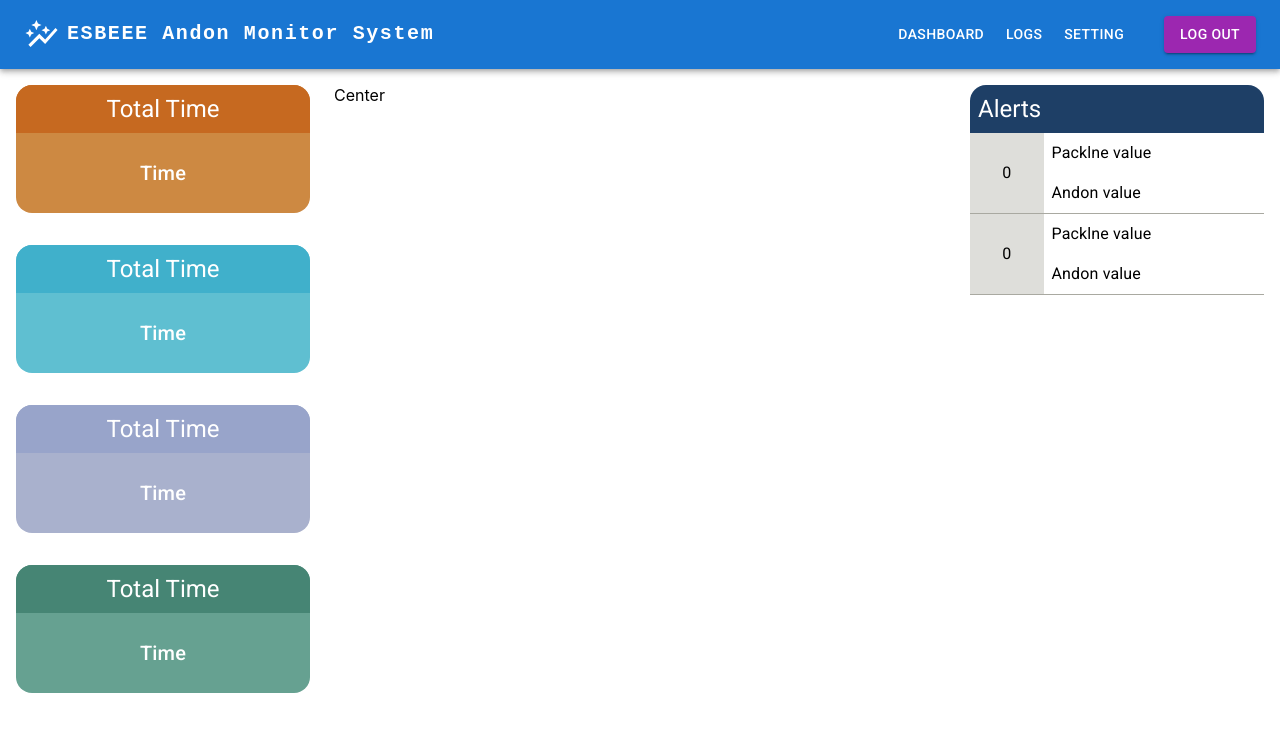
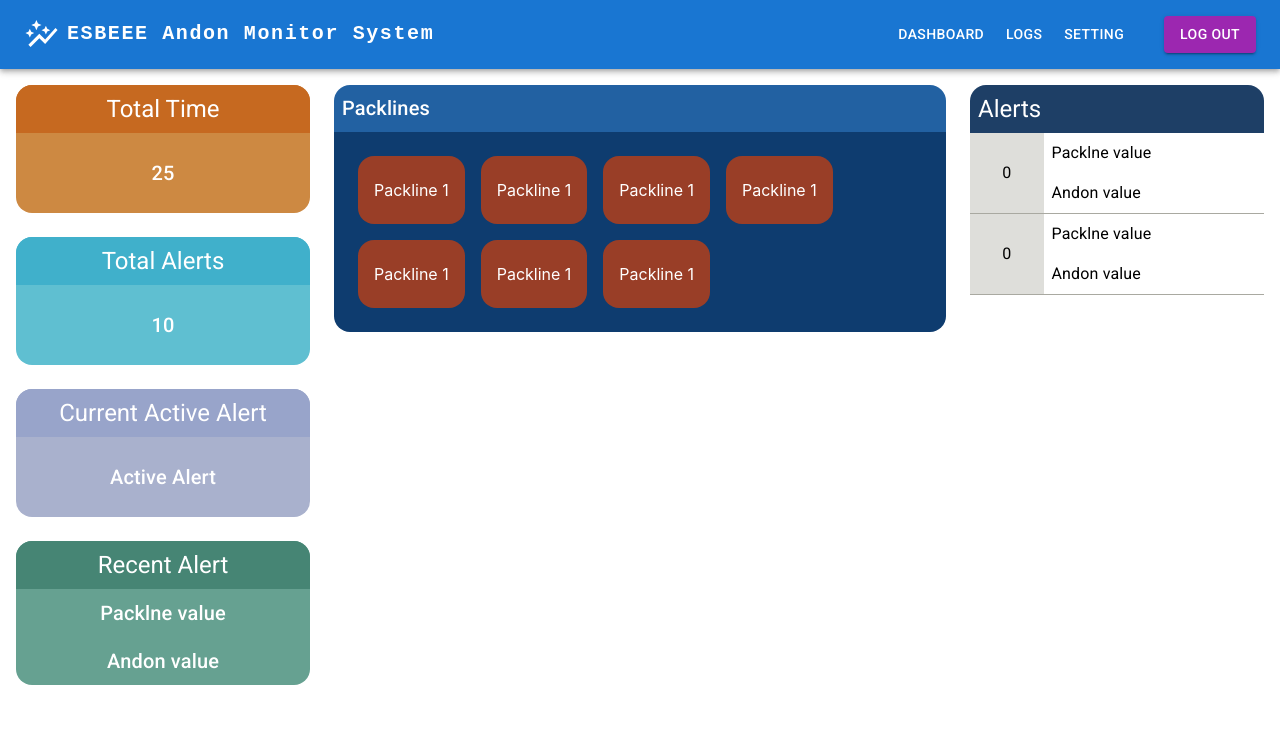
Before and after one commit to omkarkolate/webapp, a React (Create React App) app: page / in a window 1280 px wide. Shown: the top 732 px of the page. Built offline with nearby package versions, Linux system fonts and the light colour scheme.

Commit message:
feat: Completed Dashboard design

```diff
--- a/src/pages/dashboard/Dashboard.jsx
+++ b/src/pages/dashboard/Dashboard.jsx
@@ -8,7 +8,7 @@ export function Dashboard() {
       <Box sx={{ flexGrow: 1, p: 2 }}>
         <Grid container spacing={3}>
           <Grid item xs>
-            <Stack spacing={4}>
+            <Stack spacing={3}>
               <Box sx={{ borderRadius: 4, bgcolor: "#cd8942" }}>
                 <Typography
                   variant="h5"
@@ -31,7 +31,7 @@ export function Dashboard() {
                     color: "white",
                   }}
                 >
-                  Time
+                  25
                 </Typography>
               </Box>
               <Box sx={{ borderRadius: 4, bgcolor: "#5fbfd1" }}>
@@ -45,7 +45,7 @@ export function Dashboard() {
                     borderRadius: "16px 16px 0 0",
                   }}
                 >
-                  Total Time
+                  Total Alerts
                 </Typography>
                 <Typography
                   variant="h6"
@@ -56,7 +56,7 @@ export function Dashboard() {
                     color: "white",
                   }}
                 >
-                  Time
+                  10
                 </Typography>
               </Box>
               <Box sx={{ borderRadius: 4, bgcolor: "#a9b1cd" }}>
@@ -70,7 +70,7 @@ export function Dashboard() {
                     borderRadius: "16px 16px 0 0",
                   }}
                 >
-                  Total Time
+                  Current Active Alert
                 </Typography>
                 <Typography
                   variant="h6"
@@ -81,7 +81,7 @@ export function Dashboard() {
                     color: "white",
                   }}
                 >
-                  Time
+                  Active Alert
                 </Typography>
               </Box>
               <Box sx={{ borderRadius: 4, bgcolor: "#66a191" }}>
@@ -95,24 +95,127 @@ export function Dashboard() {
                     borderRadius: "16px 16px 0 0",
                   }}
                 >
-                  Total Time
+                  Recent Alert
+                </Typography>
+                <Stack spacing={2} p={1}>
+                  <Typography
+                    variant="h6"
+                    sx={{
+                      textAlign: "center",
+                      color: "white",
+                    }}
+                  >
+                    Packlne value
                   </Typography>
                   <Typography
                     variant="h6"
                     sx={{
                       textAlign: "center",
-                    px: 4,
-                    py: 3,
                       color: "white",
                     }}
                   >
-                  Time
+                    Andon value
                   </Typography>
+                </Stack>
               </Box>
             </Stack>
           </Grid>
           <Grid item xs={6}>
-            Center
+            <Box borderRadius={4}>
+              <Typography
+                variant="subtitle2"
+                sx={{
+                  borderRadius: "16px 16px 0 0",
+                  fontSize: 20,
+                  bgcolor: "#2261a2",
+                  color: "white",
+                  p: 1,
+                }}
+              >
+                Packlines
+              </Typography>
+              <Box
+                bgcolor="#0e3c6f"
+                p={2}
+                sx={{
+                  display: "flex",
+                  flexWrap: "wrap",
+                  alignContent: "flex-start",
+                  borderRadius: "0 0 16px 16px",
+                }}
+              >
+                <Box
+                  bgcolor="#993e27"
+                  p={2}
+                  py={3}
+                  color="white"
+                  borderRadius={4}
+                  m={1}
+                >
+                  Packline 1
+                </Box>
+                <Box
+                  bgcolor="#993e27"
+                  p={2}
+                  py={3}
+                  color="white"
+                  borderRadius={4}
+                  m={1}
+                >
+                  Packline 1
+                </Box>
+                <Box
+                  bgcolor="#993e27"
+                  p={2}
+                  py={3}
+                  color="white"
+                  borderRadius={4}
+                  m={1}
+                >
+                  Packline 1
+                </Box>
+                <Box
+                  bgcolor="#993e27"
+                  p={2}
+                  py={3}
+                  color="white"
+                  borderRadius={4}
+                  m={1}
+                >
+                  Packline 1
+                </Box>
+                <Box
+                  bgcolor="#993e27"
+                  p={2}
+                  py={3}
+                  color="white"
+                  borderRadius={4}
+                  m={1}
+                >
+                  Packline 1
+                </Box>
+                <Box
+                  bgcolor="#993e27"
+                  p={2}
+                  py={3}
+                  color="white"
+                  borderRadius={4}
+                  m={1}
+                >
+                  Packline 1
+                </Box>
+                <Box
+                  bgcolor="#993e27"
+                  p={2}
+                  py={3}
+                  color="white"
+                  borderRadius={4}
+                  m={1}
+                >
+                  Packline 1
+                </Box>
+              </Box>
+            </Box>
           </Grid>
           <Grid item xs>
             <Box sx={{ borderRadius: 4 }}>
@@ -128,6 +231,7 @@ export function Dashboard() {
                 Alerts
               </Typography>
 
+              <Box sx={{overflowY: "scroll"}} >
                 <Box borderBottom={1} borderColor="#a9a9a1">
                   <Grid container>
                     <Grid
@@ -173,6 +277,7 @@ export function Dashboard() {
                   </Grid>
                 </Box>
               </Box>
+            </Box>
           </Grid>
         </Grid>
       </Box>
```
Lines whose indentation alone changed are shown as unchanged.
